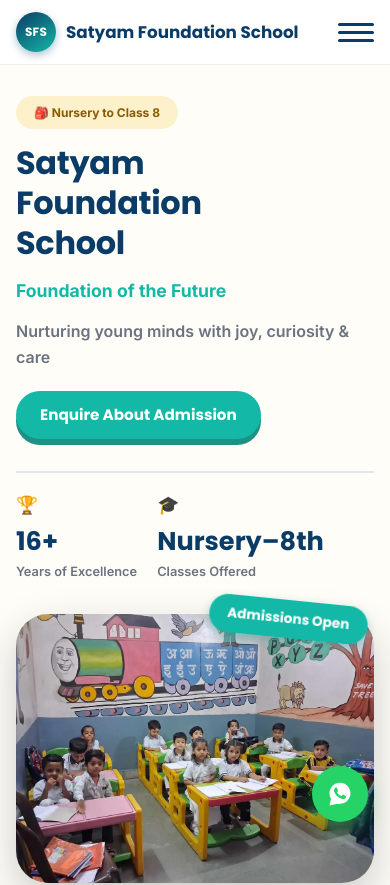
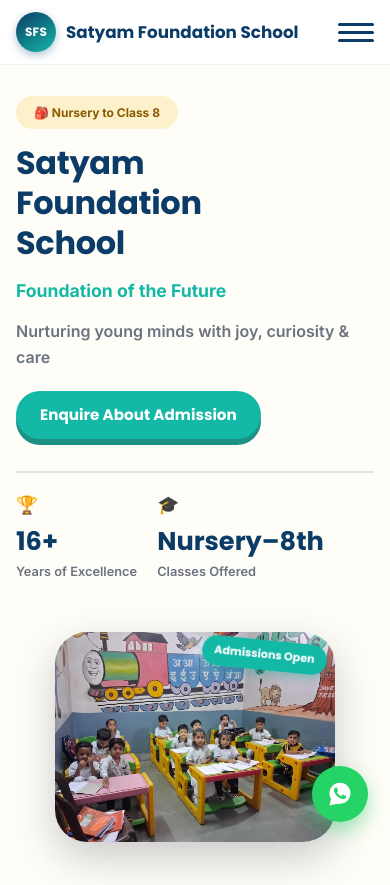
Before and after one commit to saniya-gupta-gammaedge/Satyam-foundation-school, a React (Vite) app: page / in a window 390 px wide. Shown: the top 885 px of the page. Built offline with nearby package versions, Linux system fonts and the light colour scheme.

Commit message:
Fix mobile hero: unclip admissions sticker, shrink photo, hide duplicate About Us image

```diff
--- a/src/App.css
+++ b/src/App.css
@@ -818,6 +818,28 @@
     gap: 32px;
   }
 
+  .hero-image-wrap {
+    margin-top: 18px;
+    max-width: 280px;
+    margin-left: auto;
+    margin-right: auto;
+  }
+
+  .hero-slideshow {
+    aspect-ratio: 4 / 3;
+  }
+
+  .admission-sticker {
+    top: 8px;
+    right: 8px;
+    font-size: 0.7rem;
+    padding: 6px 12px;
+  }
+
+  .about-image {
+    display: none;
+  }
+
   .section {
     padding: 40px 16px;
   }
--- a/src/components/About.jsx
+++ b/src/components/About.jsx
@@ -5,7 +5,7 @@
   return (
     <section id="about" className="section">
       <Reveal className="section-inner reverse">
-        <img src={victoryGroup} alt="Students of Satyam Foundation School" className="section-image" />
+        <img src={victoryGroup} alt="Students of Satyam Foundation School" className="section-image about-image" />
         <div>
           <h2>About Us</h2>
           <p>
```
